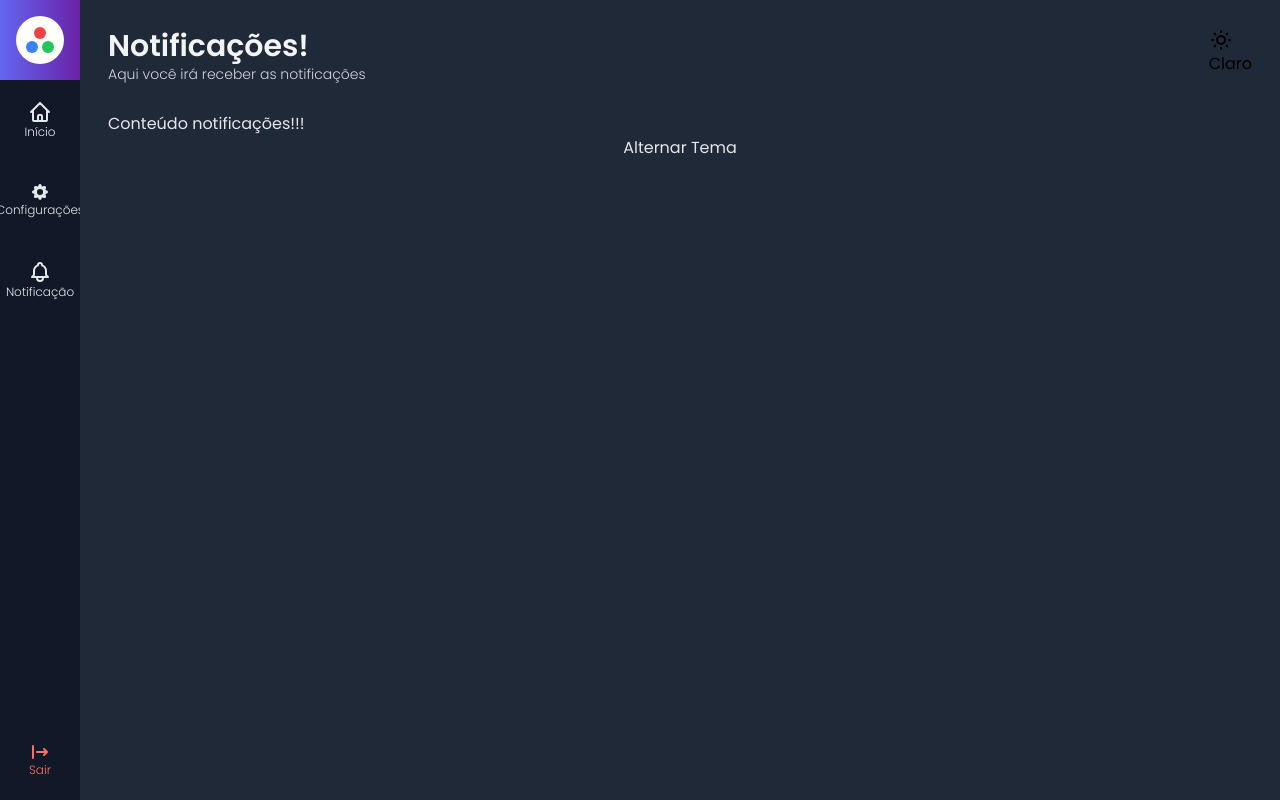
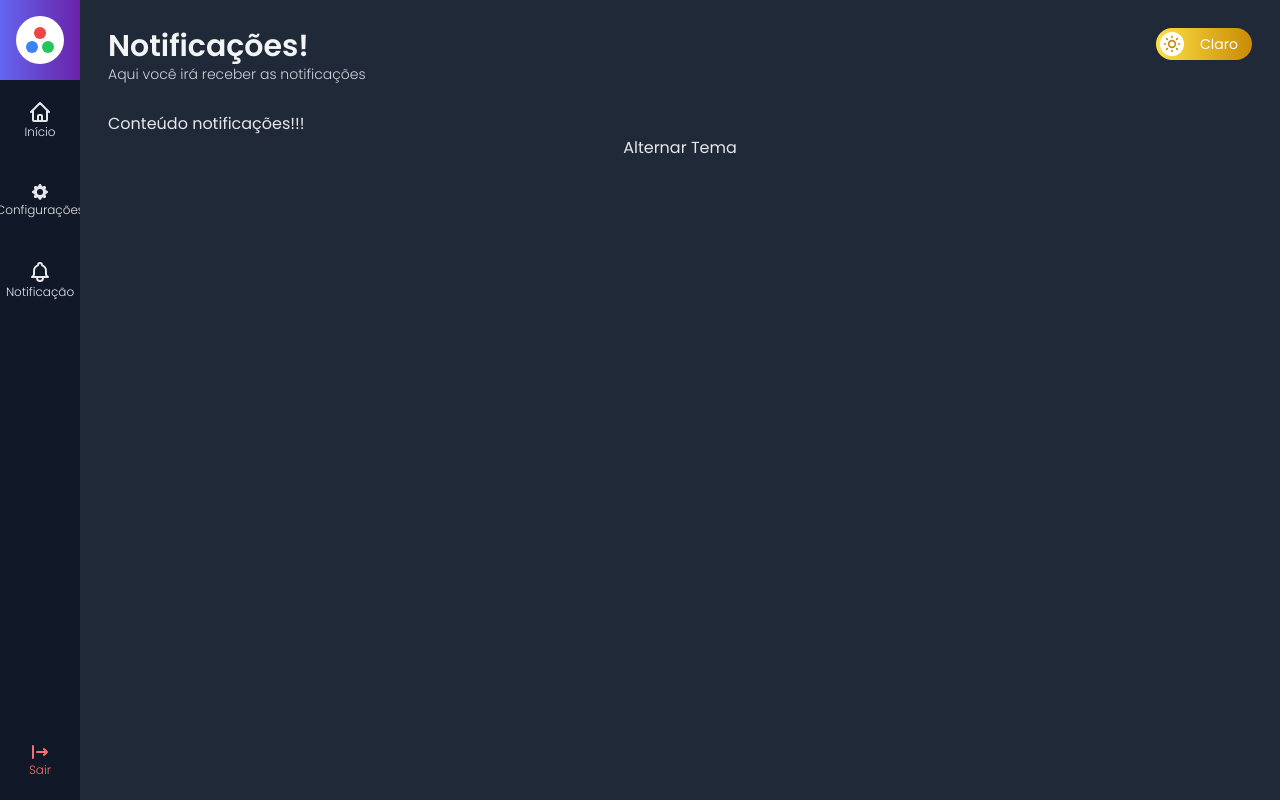
Before and after one commit to AbiezerSidonioJoseOdanacaJunior/bibi-admin, a Next.js app: page /notificacoes in a window 1280 px wide. Built offline with nearby package versions, Linux system fonts and the light colour scheme.

Commit message:
Finish buttonToggle

```diff
--- a/components/icons/index.tsx
+++ b/components/icons/index.tsx
@@ -24,14 +24,14 @@
   </svg>
 )
 
-export const IconSun = (
-  <svg xmlns="http://www.w3.org/2000/svg" className="h-6 w-6" fill="none" viewBox="0 0 24 24" stroke="currentColor">
+export const IconSun = (size = 6) => (
+  <svg xmlns="http://www.w3.org/2000/svg" className={`h-${size} w-${size}`} fill="none" viewBox="0 0 24 24" stroke="currentColor">
   <path strokeLinecap="round" strokeLinejoin="round" strokeWidth={2} d="M12 3v1m0 16v1m9-9h-1M4 12H3m15.364 6.364l-.707-.707M6.343 6.343l-.707-.707m12.728 0l-.707.707M6.343 17.657l-.707.707M16 12a4 4 0 11-8 0 4 4 0 018 0z" />
 </svg>
 )
 
-export const IconMoon = (
-  <svg xmlns="http://www.w3.org/2000/svg" className="h-6 w-6" fill="none" viewBox="0 0 24 24" stroke="currentColor">
+export const IconMoon = (size = 6) => (
+  <svg xmlns="http://www.w3.org/2000/svg" className={`h-${size} w-${size} `} fill="none" viewBox="0 0 24 24" stroke="currentColor">
   <path strokeLinecap="round" strokeLinejoin="round" strokeWidth={2} d="M20.354 15.354A9 9 0 018.646 3.646 9.003 9.003 0 0012 21a9.003 9.003 0 008.354-5.646z" />
 </svg>
 )
--- a/components/template/ButtonToggle.tsx
+++ b/components/template/ButtonToggle.tsx
@@ -1,4 +1,4 @@
-import { IconSun } from "../icons";
+import { IconMoon, IconSun } from "../icons";
 
 interface BotaoAlternar {
     tema: string
@@ -7,18 +7,42 @@
 
 export default function ButtonToggle(props: BotaoAlternar) {
     return props.tema === 'dark' ? (
-        <div onClick={props.alternarTema} className={``} >
-            <div className={``}>
-                {IconSun}
+        <div onClick={props.alternarTema} className={`
+            hidden sm:flex items-center cursor-pointer
+            bg-gradient-to-r from-yellow-300 to-yellow-600
+            w-14 lg:w-24 h-8 p-1 rounded-full
+            `} >
+            <div className={`
+                flex items-center justify-center bg-white text-yellow-600
+                w-6 h-6 rounded-full
+            `}>
+                {IconSun(5)}
             </div>
-            <div className={``} >
-                <span>Claro</span>
+            <div className={`
+                hidden lg:flex items-center ml-4 text-white
+            `} >
+                <span className={`text-sm`} >Claro</span>
             </div>
         </div>
     ) : (
-        <div>
-
+        <div onClick={props.alternarTema} className={`
+        hidden sm:flex items-center justify-end cursor-pointer
+        bg-gradient-to-r from-gray-500 to-gray-900
+        w-14 lg:w-24 h-8 p-1 rounded-full
+        `} >
+         <div className={`
+            hidden lg:flex items-center mr-2 text-gray-300
+        `} >
+            <span className={`text-sm`}>Escuro</span>
         </div>
+        <div className={`
+            flex items-center justify-center
+            bg-black text-yellow-300
+            w-6 h-6 rounded-full
+        `}>
+            {IconMoon(5)}
+        </div>
+    </div>
     )
 
 }
```
